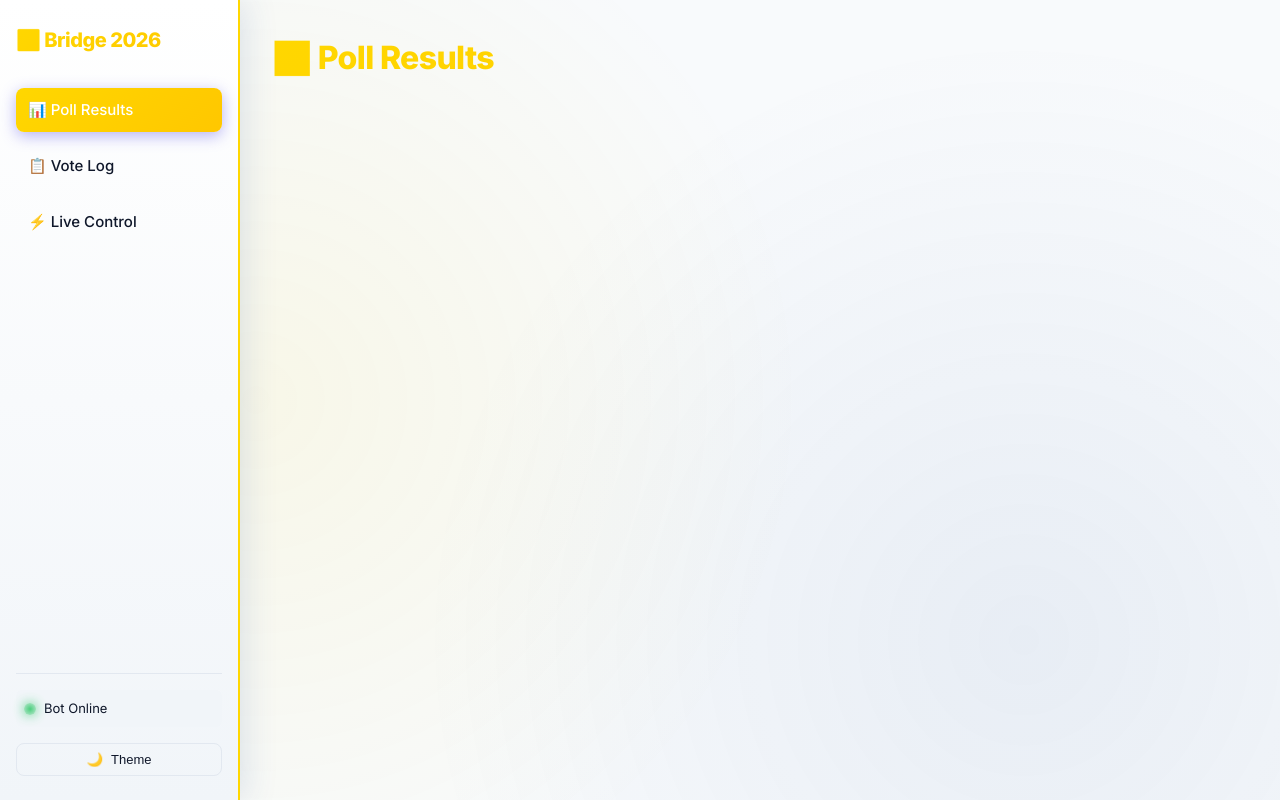
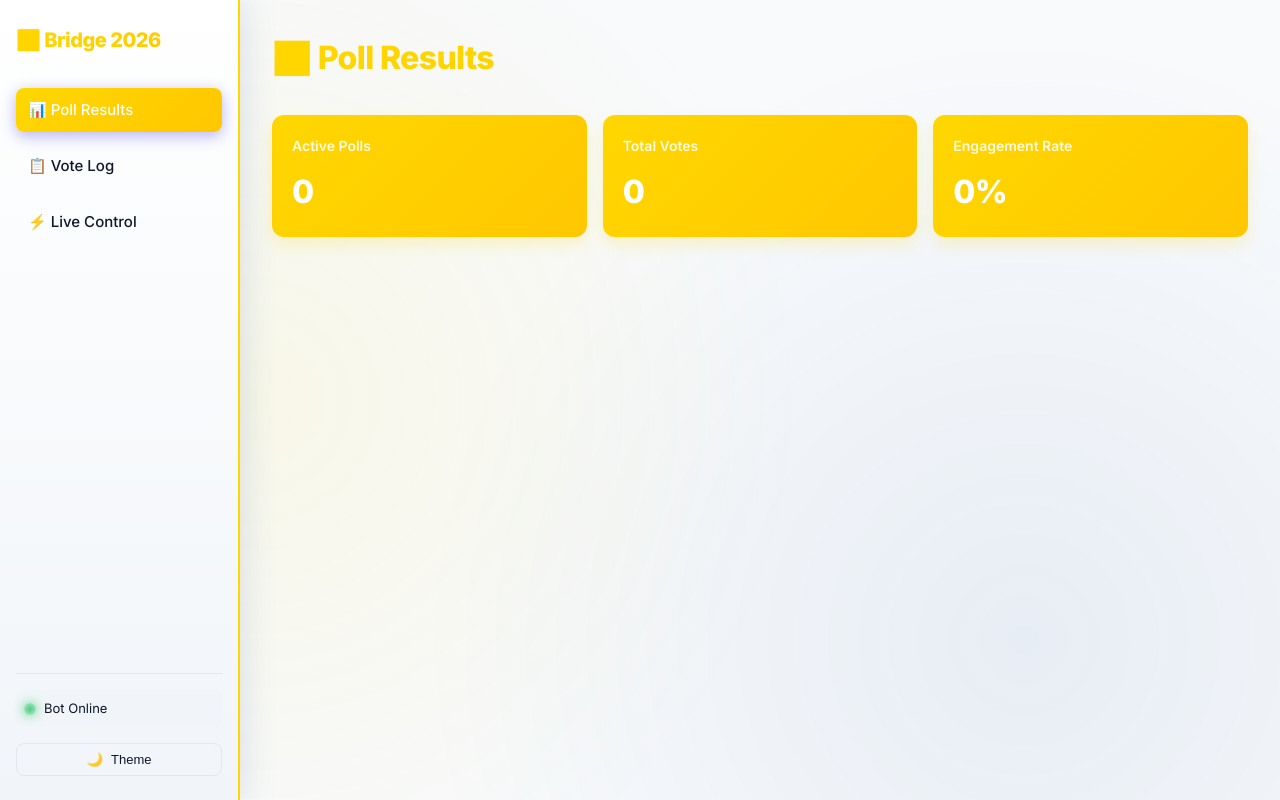
Before and after one commit to onlyycliff/BRIDGE-Discord-Bot, a Flask app: page / in a window 1280 px wide. Run offline with Flask 3, Linux system fonts and the light colour scheme; data that the repository does not hold is empty; some web fonts are replaced.

Commit message:
Add live stats dashboard with animated counters

```diff
--- a/static/css/style.css
+++ b/static/css/style.css
@@ -239,8 +239,33 @@ h1, h2, h3, h4, h5, h6 {
   gap: 24px;
 }
 
-/* Cards */
-.card {
+/* Stat Cards */
+.stat-card {
+  background: linear-gradient(135deg, var(--color-primary), var(--color-primary-hover));
+  border-radius: 12px;
+  padding: 20px;
+  color: white;
+  box-shadow: 0 8px 16px rgba(255, 215, 0, 0.2);
+  animation: slideInUp 0.6s cubic-bezier(0.34, 1.56, 0.64, 1);
+}
+
+.stat-label {
+  font-size: 0.875rem;
+  opacity: 0.9;
+  margin-bottom: 8px;
+  font-weight: 600;
+}
+
+.stat-value {
+  font-size: 2rem;
+  font-weight: 800;
+  letter-spacing: -0.02em;
+}
+
+.stat-card:hover {
+  transform: translateY(-4px);
+  box-shadow: 0 12px 24px rgba(255, 215, 0, 0.3);
+}
   background: var(--color-surface);
   border: 1px solid var(--color-border);
   border-radius: 12px;
--- a/static/js/dashboard.js
+++ b/static/js/dashboard.js
@@ -73,14 +73,39 @@ async function loadPollData() {
     const polls = await response.json();
 
     const container = document.getElementById('polls-container');
+    if (!container) return;
+
     container.innerHTML = '';
 
+    // Calculate stats (time complexity: O(n))
+    let totalVotes = 0;
+    polls.forEach(poll => {
+      poll.options.forEach(option => {
+        totalVotes += option.votes;
+      });
+    });
+
+    // Update stat cards
+    const activePollsEl = document.getElementById('active-polls-count');
+    const totalVotesEl = document.getElementById('total-votes-count');
+    const engagementEl = document.getElementById('engagement-rate');
+
+    if (activePollsEl) animateCounter(activePollsEl, polls.length);
+    if (totalVotesEl) animateCounter(totalVotesEl, totalVotes);
+    if (engagementEl) {
+      const engagement = polls.length > 0 ? Math.round((totalVotes / (polls.length * 100)) * 100) : 0;
+      engagementEl.textContent = Math.min(engagement, 100) + '%';
+    }
+
+    // Render poll cards
+    const fragment = document.createDocumentFragment();
     polls.forEach((poll, index) => {
-      setTimeout(() => {
-        const card = createPollCard(poll);
-        container.appendChild(card);
-      }, index * 100);
+      const card = createPollCard(poll);
+      card.style.animationDelay = `${index * 50}ms`;
+      fragment.appendChild(card);
     });
+
+    container.appendChild(fragment);
   } catch (error) {
     console.error('Error loading polls:', error);
   }
--- a/templates/dashboard.html
+++ b/templates/dashboard.html
@@ -44,6 +44,23 @@
       <!-- Poll Results Section -->
       <section id="polls" class="section active">
         <h1 class="section-title">📊 Poll Results</h1>
+
+        <!-- Live Stats Bar -->
+        <div style="display: grid; grid-template-columns: repeat(auto-fit, minmax(200px, 1fr)); gap: 16px; margin-bottom: 24px;">
+          <div class="stat-card">
+            <div class="stat-label">Active Polls</div>
+            <div class="stat-value" id="active-polls-count">0</div>
+          </div>
+          <div class="stat-card">
+            <div class="stat-label">Total Votes</div>
+            <div class="stat-value" id="total-votes-count">0</div>
+          </div>
+          <div class="stat-card">
+            <div class="stat-label">Engagement Rate</div>
+            <div class="stat-value" id="engagement-rate">0%</div>
+          </div>
+        </div>
+
         <div class="panel-grid" id="polls-container">
           <div class="card">
             <div class="card-title">Loading...</div>
```
